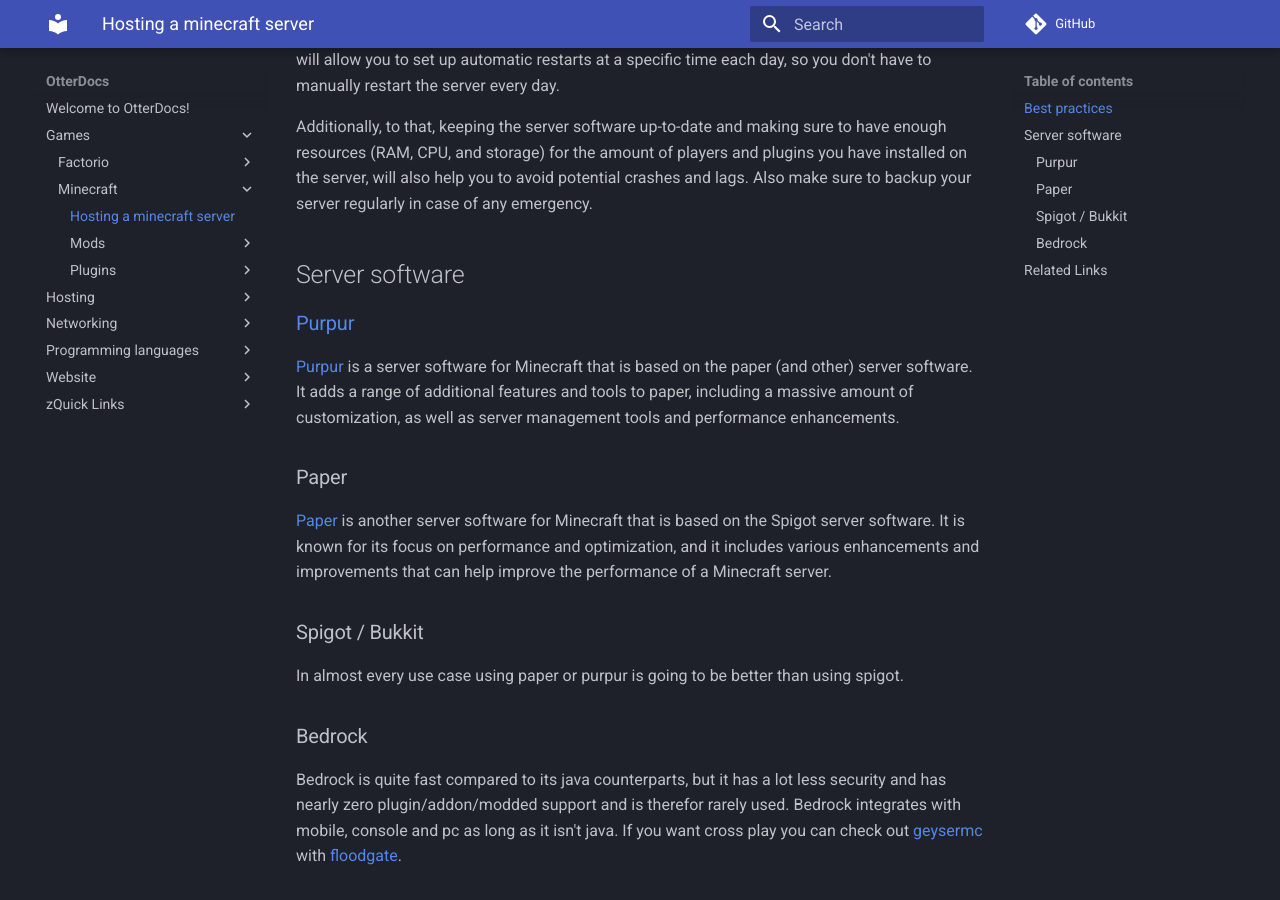
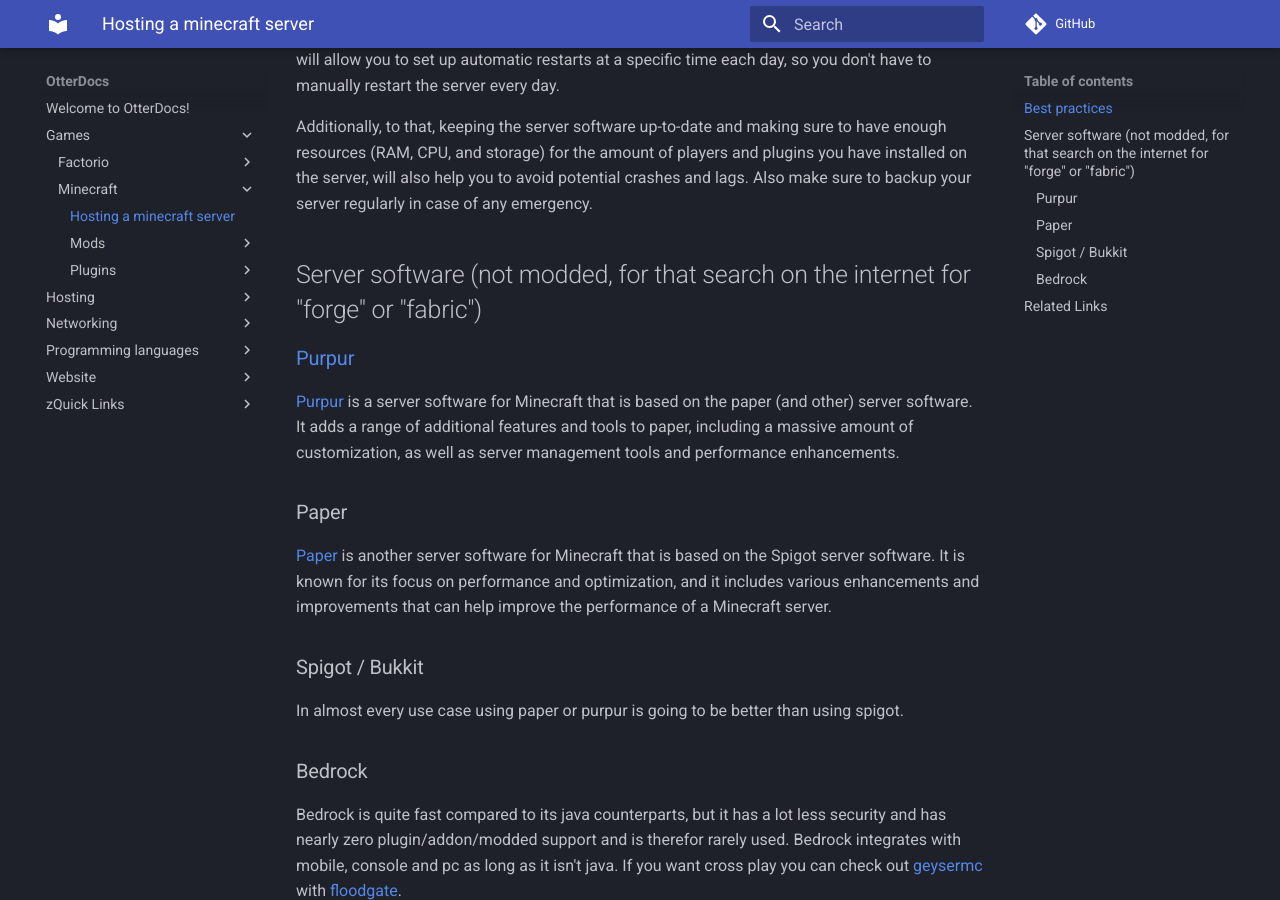
Before and after one commit to DeeKahy/OtterDocs, an MkDocs documentation site: the page built from docs/Games/Minecraft/Hosting-a-minecraft-server.md, in a window 1280 px wide and 900 px high, scrolled down 470 px. Built offline with MkDocs 1.6.1 and Material for MkDocs 9.7.7, drawn with Linux system fonts in a browser that asks for light colours; comment, search, counter and statistics services are not loaded; some of the changed lines change nothing that is shown.

Commit message:
minor changes

```diff
--- a/docs/Games/Minecraft/Hosting-a-minecraft-server.md
+++ b/docs/Games/Minecraft/Hosting-a-minecraft-server.md
@@ -10,7 +10,7 @@
 
 Additionally, to that, keeping the server software up-to-date and making sure to have enough resources (RAM, CPU, and storage) for the amount of players and plugins you have installed on the server, will also help you to avoid potential crashes and lags. Also make sure to backup your server regularly in case of any emergency.
 
-## Server software
+## Server software (not modded, for that search on the internet for "forge" or "fabric")
 
 ### [Purpur](https://purpurmc.org/)
 
@@ -39,5 +39,5 @@
 ## Related Links
 * [Host your own server](/Hosting/Introduction-to-Server-Hosting)
 * [Install a server software](/Hosting/Applications/Pterodactyl)
-* [Player analytics](Player-Analytics.md)
-* [Voice Chat](Plasmo-Voice-Chat-Plugin-for-servers.md)
+* [Player analytics](Plugins/Player-Analytics.md)
+* [Voice Chat](Plugins/Plasmo-Voice-Chat-Plugin-for-servers.md)
```
Also changed, not shown: docs/Games/Minecraft/Mods/How-to-Install-All-the-Mods-7-(ATM7).md (line endings or trailing spaces).
